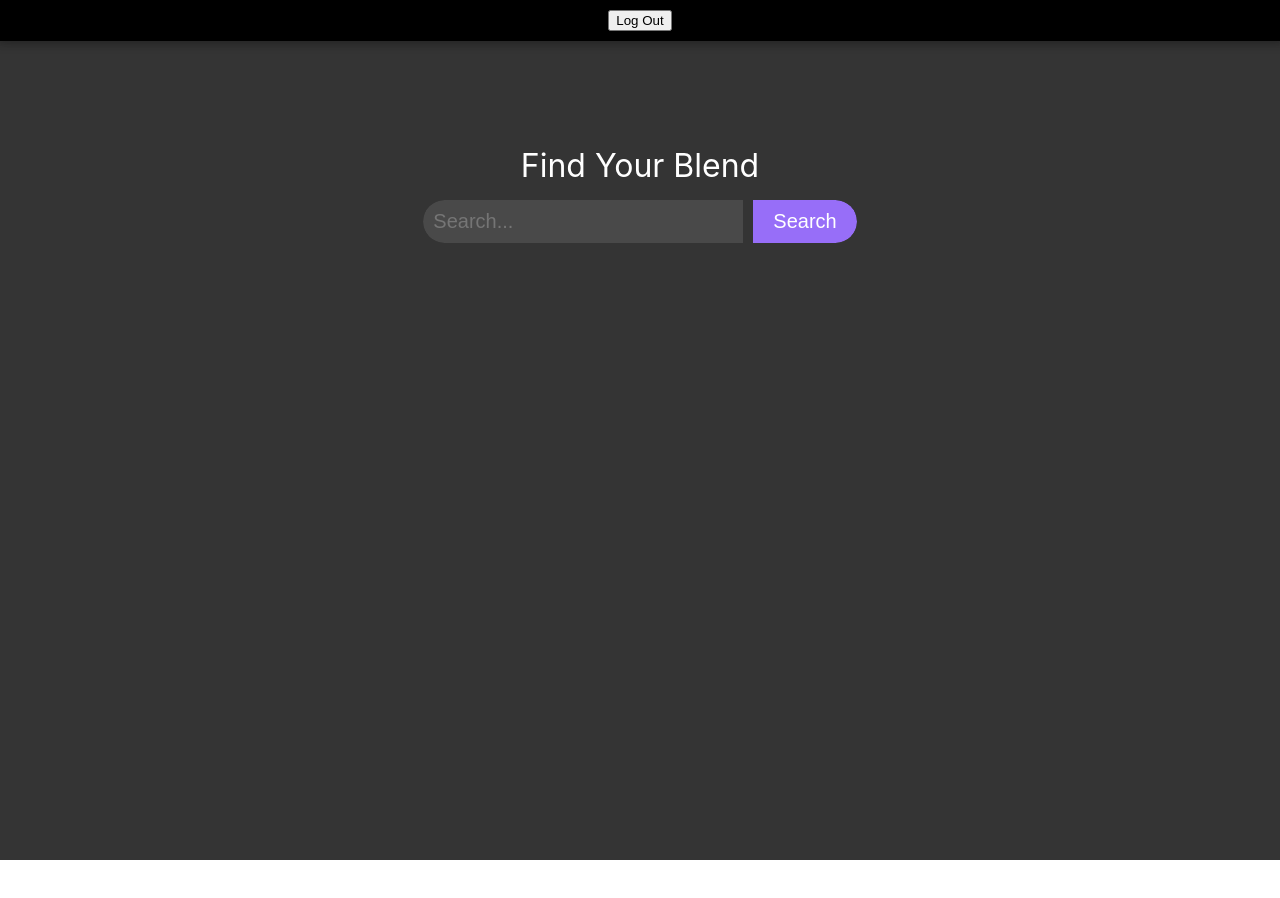
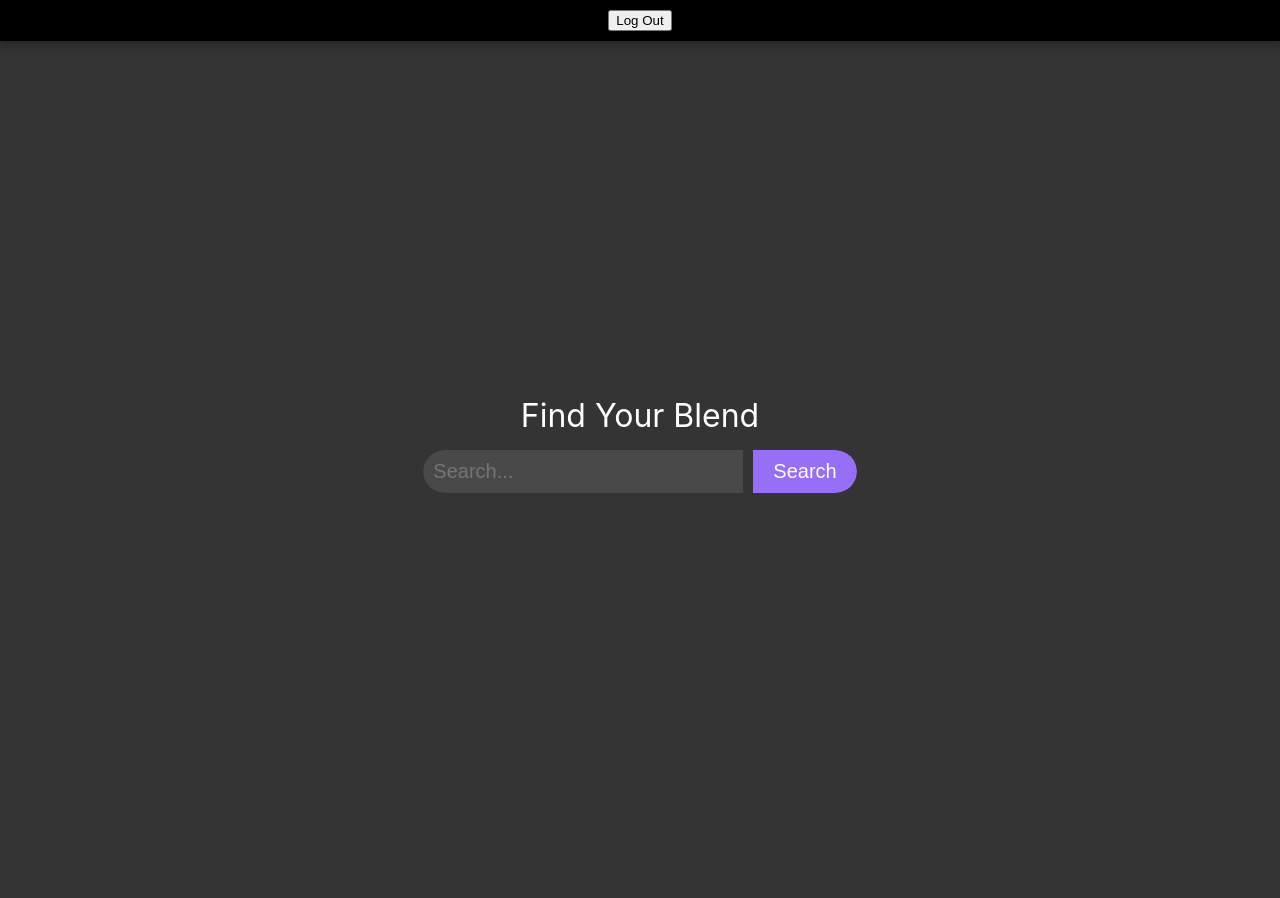
Before and after one commit to connorsavage/Blendify, a React (Create React App) app in the folder blendify/: page /home in a window 1280 px wide. Shown: the top 898 px of the page. Before the commit the page ends 860 px from the top, so only its background shows below. Built offline with nearby package versions, Linux system fonts and the light colour scheme.

Commit message:
"made Info.css and updated other css files"

```diff
--- a/blendify/src/App.css
+++ b/blendify/src/App.css
@@ -26,7 +26,6 @@ header {
   padding: 10px 5px;
 }
 
-
 .App-header {
   background-color: #282c34;
   min-height: 100vh;
--- /dev/null
+++ b/blendify/src/Components/Info.css
@@ -0,0 +1,7 @@
+.searchTitle {
+  text-align: center;
+}
+
+.searchAlbum Name {
+  text-align: center;
+}
--- a/blendify/src/Components/Info.js
+++ b/blendify/src/Components/Info.js
@@ -1,3 +1,5 @@
+import "./Info.css"
+
 export default function Info({ searchId, musicData }) {
   return !musicData ? (
     <p></p>
--- a/blendify/src/Components/SearchBar/SearchBar.css
+++ b/blendify/src/Components/SearchBar/SearchBar.css
@@ -2,7 +2,6 @@
   display: flex;
   justify-content: center;
   align-items: center;
-  margin-bottom: 500px;
   border-radius: 25px; /* Add this for the outer container */
   overflow: hidden; /* Ensures internal components adhere to border-radius */
   width: fit-content; /* Adjusts the width according to content */
@@ -18,7 +17,12 @@
   border-top-left-radius: 25px; /* Rounded corner */
   border-bottom-left-radius: 25px; /* Rounded corner */
   outline: none; /* Remove focus border */
-  background-color: rgba(255, 255, 255, 0.1); /* Add this line for a slight white, transparent background */
+  background-color: rgba(
+    255,
+    255,
+    255,
+    0.1
+  ); /* Add this line for a slight white, transparent background */
   color: #fff;
   transition: background-color 0.3s ease-in-out;
 }
@@ -26,7 +30,7 @@
 .search-bar button {
   padding: 10px 20px;
   font-size: 20px;
-  background-color: #976EF8;
+  background-color: #976ef8;
   color: #fff;
   border: none;
   cursor: pointer;
--- a/blendify/src/Views/HomeView/HomeView.css
+++ b/blendify/src/Views/HomeView/HomeView.css
@@ -22,5 +22,8 @@ header {
   justify-content: center;
   height: 100vh;
   position: relative;
-    padding-top: 60px; /* Add a top padding equal to your header's height to prevent content hiding behind it */
+  padding: 60px; /* Add a top padding equal to your header's height to prevent content hiding behind it */
 }
+
+#info1 {
+}
--- a/blendify/src/Views/HomeView/HomeView.js
+++ b/blendify/src/Views/HomeView/HomeView.js
@@ -56,7 +56,7 @@ export function HomeView({ onLogout, processSignIn }) {
         {error ? (
           <span>Sorry there was an error</span>
         ) : (
-          <Info searchId={searchId} musicData={musicData} />
+          <Info id="info1" searchId={searchId} musicData={musicData} />
         )}
       </div>
     </div>
```
Lines whose indentation alone changed are shown as unchanged.
